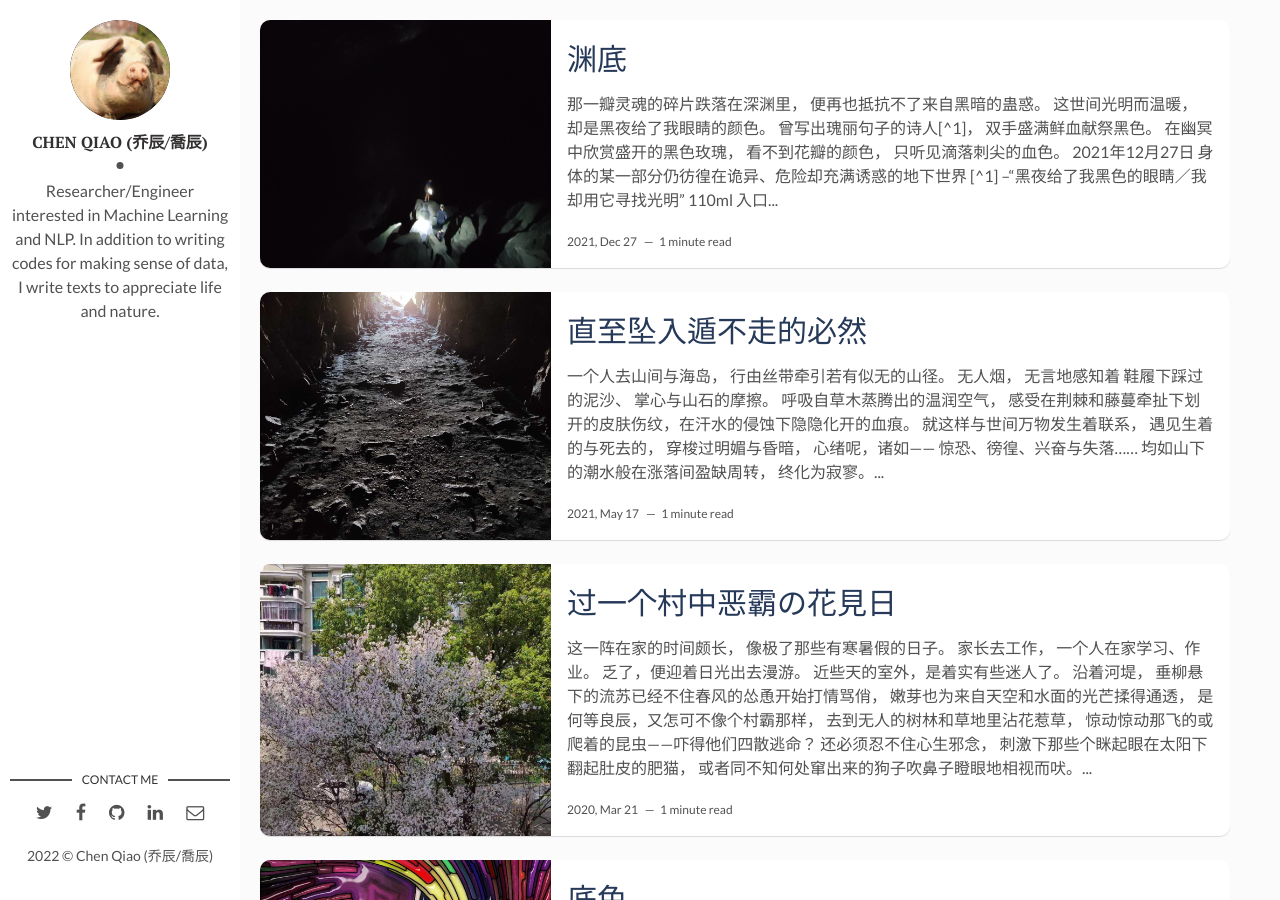
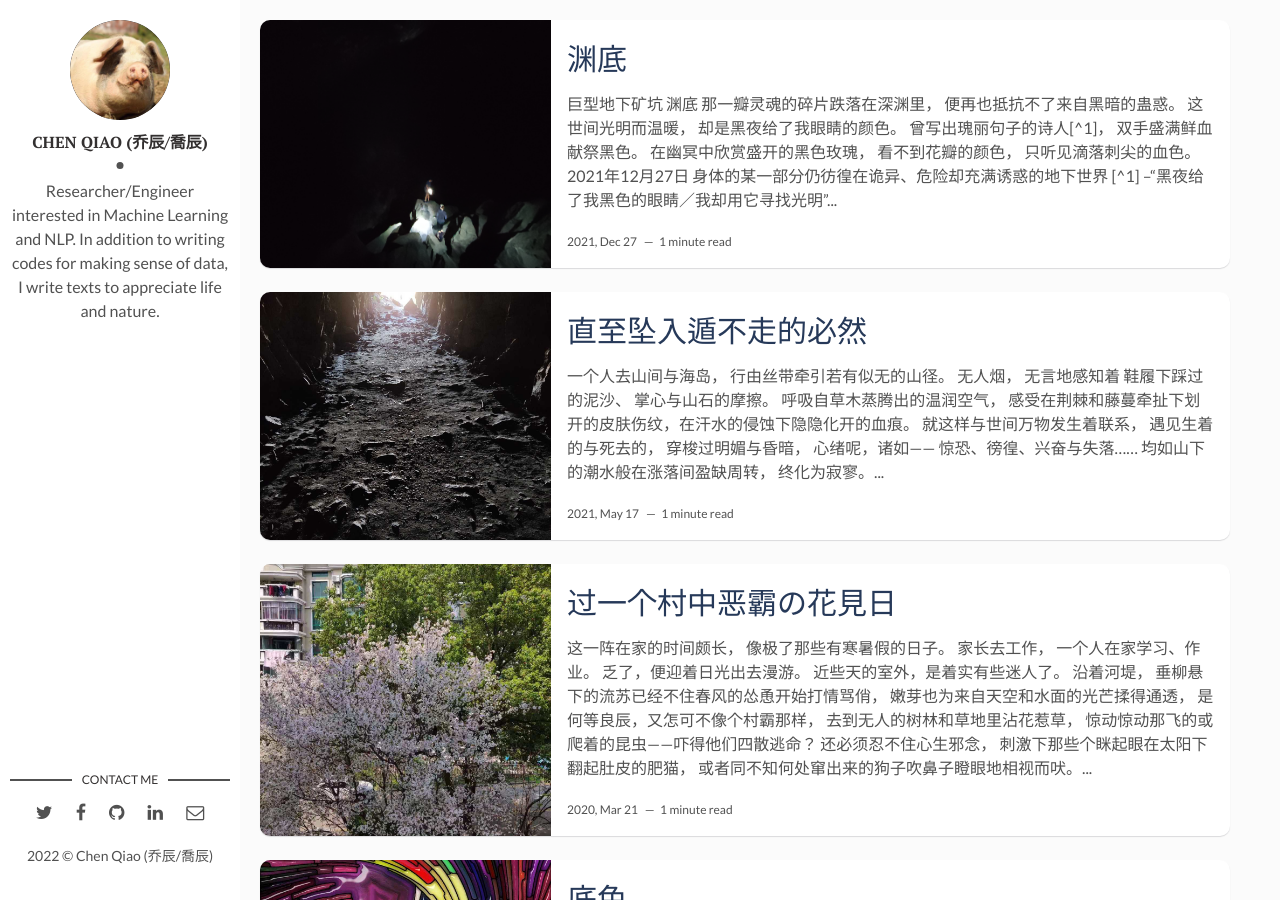
Before and after one commit to qiaochen/qiaochen.github.io, a Jekyll site: the page built from index.html, in a window 1280 px wide and 900 px high. Built offline with Jekyll 4.4.1, drawn with Linux system fonts in a browser that asks for light colours; the list of posts is cut into pages by our own code.

Commit message:
formatting

```diff
--- a/_posts/2022-01-11-darkness.md
+++ b/_posts/2022-01-11-darkness.md
@@ -7,6 +7,11 @@
 fig-caption: 神秘地下矿坑 # Add figcaption (optional)
 tags: [挣扎, 桎梏, 神秘, 黑暗, 异世界]
 ---
+
+![](/img/dark/cavern1.jpg)
+*巨型地下矿坑*
+
+## 渊底
 
 那一瓣灵魂的碎片跌落在深渊里，
 
@@ -71,10 +76,10 @@
 *114 隧道*
 
 ![](/img/dark/cavern2.jpg)
-*巨大地下矿坑*
+*巨型地下矿坑*
 
 ![](/img/dark/cavern5.jpg)
-*巨大地下矿坑*
+*巨型地下矿坑*
 
 ![](/img/dark/shaft filled with water 1.jpg)
 *幽深百米水浸的直井*
```
